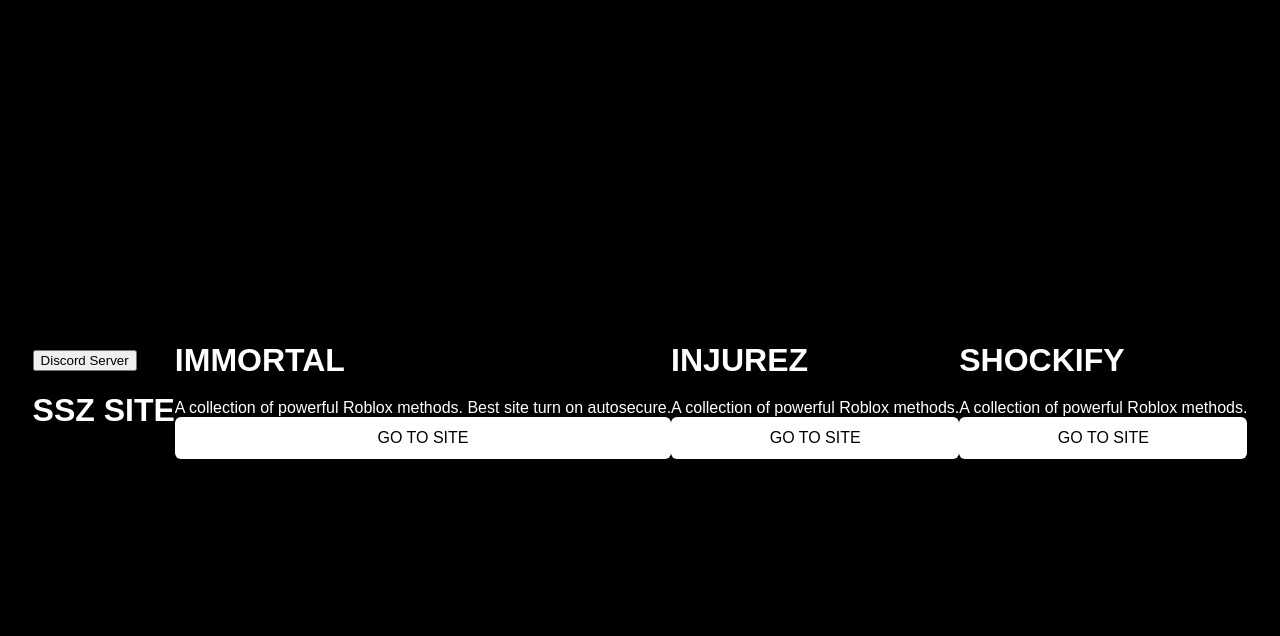
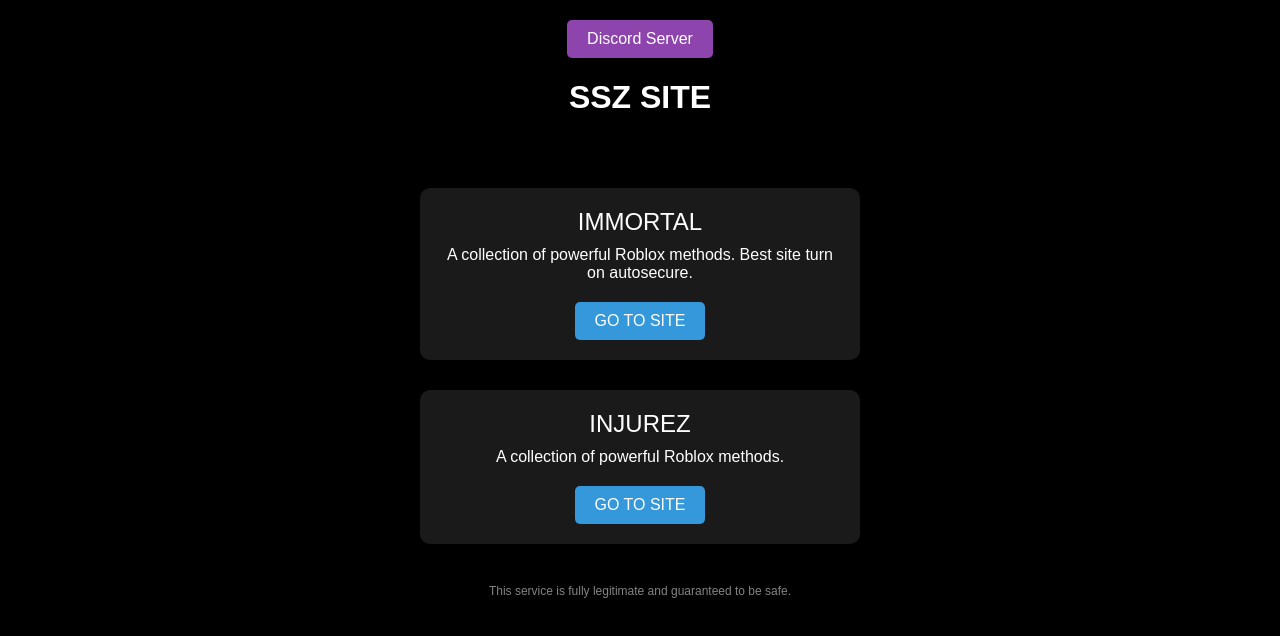
Before and after one commit to fyfogi/SSZ, a plain HTML site: page index.html in a window 1280 px wide. Drawn offline with Linux system fonts and the light colour scheme.

Commit message:
Revise index.html for site branding and layout
Updated the site title and improved styling for buttons and sections.

```diff
--- a/index.html
+++ b/index.html
@@ -3,51 +3,72 @@
 <head>
   <meta charset="UTF-8">
   <meta name="viewport" content="width=device-width, initial-scale=1.0">
-  <title>COSMIC SITES</title>
-<style>
+  <title>SSZ SITE</title>
+ <style>
     body {
-        margin: 0;
-        padding: 0;
-        font-family: Arial, sans-serif;
-        background-color: #000;
-        color: #fff;
-        display: flex;
-        justify-content: center;
-        align-items: center;
-        height: 100vh;
+      margin: 0;
+      font-family: Arial, sans-serif;
+      background: #000000; /* 黑色背景 */
+      color: white;
+      text-align: center;
     }
+    .header {
+      padding: 20px;
+    }
+    .discord-button {
+      background-color: #8e44ad;
+      color: white;
+      padding: 10px 20px;
+      border: none;
+      border-radius: 5px;
+      cursor: pointer;
+      font-size: 16px;
+      transition: 0.2s;
+    }
+    .discord-button:hover {
+      background-color: #732d91;
+    }
+    .discord-button:active {
+      background-color: #7f8c8d;
+    }
+    .site-section {
+      margin: 30px auto;
+      max-width: 400px;
+      background-color: rgba(255, 255, 255, 0.1);
+      padding: 20px;
+      border-radius: 10px;
+    }
+    .site-title {
+      font-size: 24px;
+      margin-bottom: 10px;
+    }
+    .site-description {
+      font-size: 16px;
+      margin-bottom: 20px;
+    }
+    .go-button {
+      background-color: #3498db;
+      color: white;
+      padding: 10px 20px;
+      border: none;
+      border-radius: 5px;
+      cursor: pointer;
+      font-size: 16px;
+      transition: 0.2s;
+    }
+    .go-button:hover {
+      background-color: #2980b9;
+    }
+    .go-button:active {
+      background-color: #7f8c8d;
+    }
+.footer-note {
+  margin-top: 40px;
+  font-size: 12px;
+  color: #bbbbbb;
+  opacity: 0.7;
+}
 
-    .container {
-        text-align: center;
-        border: 2px solid #fff;
-        padding: 40px;
-        border-radius: 12px;
-        width: 350px;
-        background-color: #111;
-    }
-
-    .site-title {
-        font-size: 32px;
-        font-weight: bold;
-        margin-bottom: 20px;
-        color: #fff;
-    }
-
-    .go-button {
-        background-color: #fff;
-        color: #000;
-        border: none;
-        padding: 12px 20px;
-        font-size: 16px;
-        cursor: pointer;
-        border-radius: 6px;
-        transition: 0.3s;
-        width: 100%;
-    }
-
-    .go-button:hover {
-        background-color: #ccc;
-    }
 </style>
 
 </head>
@@ -68,12 +89,7 @@
     <div class="site-description">A collection of powerful Roblox methods.</div>
     <button class="go-button">GO TO SITE</button>
   </div>
+<div class="footer-note">This service is fully legitimate and guaranteed to be safe.</div>
 
-  <div class="site-section">
-    <div class="site-title">SHOCKIFY</div>
-    <div class="site-description">A collection of powerful Roblox methods.</div>
-    <button class="go-button">GO TO SITE</button>
-  </div>
 </body>
-
 </html>
```
